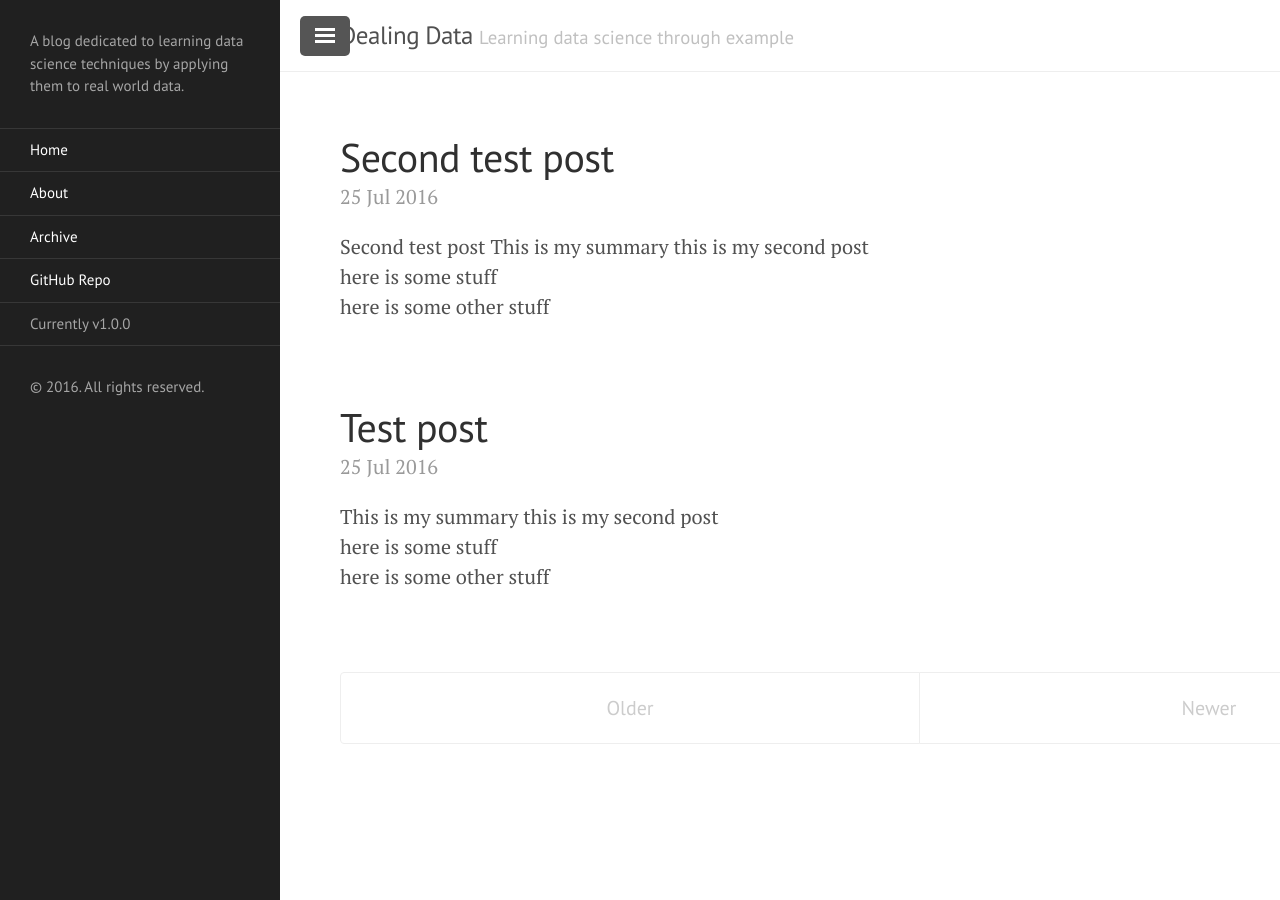
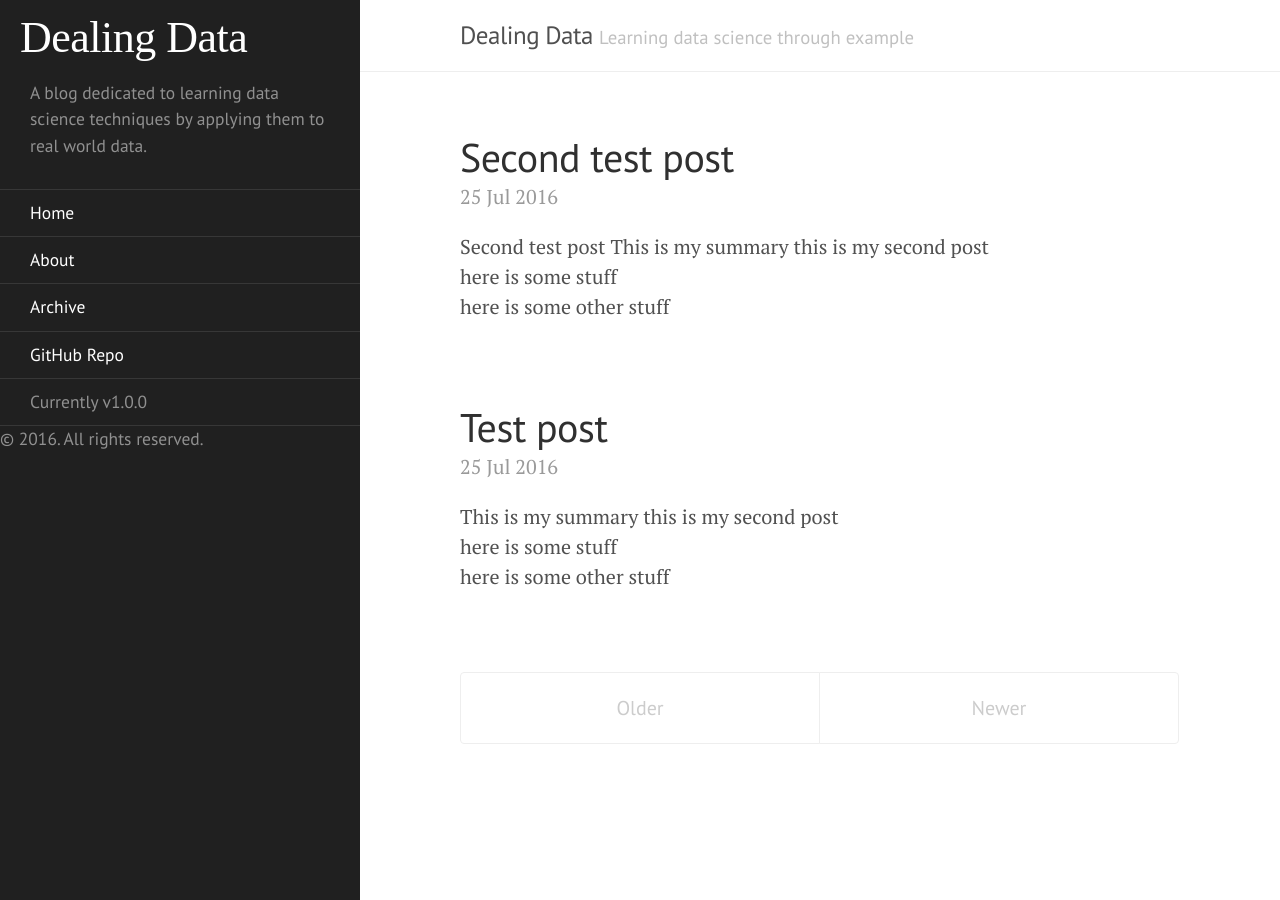
Before and after one commit to Raknoche/Raknoche.github.io, a Jekyll site: the page built from index.html, in a window 1280 px wide. Built offline with Jekyll 4.4.1, drawn with Linux system fonts in a browser that asks for light colours; the list of posts is cut into pages by our own code.

Commit message:
Switched to Hyde format

```diff
--- a/_includes/head.html
+++ b/_includes/head.html
@@ -17,7 +17,7 @@
   <!-- CSS -->
   <link rel="stylesheet" href="{{ site.baseurl }}/public/css/poole.css">
   <link rel="stylesheet" href="{{ site.baseurl }}/public/css/syntax.css">
-  <link rel="stylesheet" href="{{ site.baseurl }}/public/css/lanyon.css">
+  <link rel="stylesheet" href="{{ site.baseurl }}/public/css/hyde.css">
   <link rel="stylesheet" href="https://fonts.googleapis.com/css?family=PT+Serif:400,400italic,700%7CPT+Sans:400">
 
   <!-- Icons -->
--- a/_includes/sidebar.html
+++ b/_includes/sidebar.html
@@ -1,15 +1,19 @@
-<!-- Target for toggling the sidebar `.sidebar-checkbox` is for regular
-     styles, `#sidebar-checkbox` for behavior. -->
-<input type="checkbox" class="sidebar-checkbox" id="sidebar-checkbox" {% if page.layout == "page" or page.title == "Home" %}checked{% endif %}>
+<div class="sidebar">
+    <div class="sidebar-about">
+      <h1>
+        <a href="{{ site.baseurl }}">
+          {{ site.title }}
+        </a>
+      </h1>
+    </div>
 
-<!-- Toggleable sidebar -->
-<div class="sidebar" id="sidebar">
     <div class="sidebar-item">
       <p>{{ site.description }}</p>
     </div>
 
+
     <nav class="sidebar-nav">
-    <a class="sidebar-nav-item{% if page.url == site.baseurl %} active{% endif %}" href="{{ site.baseurl }}/">Home</a>
+    <a class="sidebar-nav-item{% if page.url == site.baseurl %} active{% endif %}" href="{{   site.baseurl }}/">Home</a>
 
       {% comment %}
         The code below dynamically generates a sidebar nav of pages with
@@ -29,9 +33,5 @@
       <span class="sidebar-nav-item">Currently v{{ site.version }}</span>
     </nav>
 
-  <div class="sidebar-item">
-    <p>
-      &copy; {{ site.time | date: '%Y' }}. All rights reserved.
-    </p>
+    <p>&copy; {{ site.time | date: '%Y' }}. All rights reserved.</p>
 </div>
-</div>
--- /dev/null
+++ b/public/css/hyde.css
@@ -0,0 +1,345 @@
+/*
+ *  __                  __
+ * /\ \                /\ \
+ * \ \ \___   __  __   \_\ \     __
+ *  \ \  _ `\/\ \/\ \  /'_` \  /'__`\
+ *   \ \ \ \ \ \ \_\ \/\ \_\ \/\  __/
+ *    \ \_\ \_\/`____ \ \___,_\ \____\
+ *     \/_/\/_/`/___/> \/__,_ /\/____/
+ *                /\___/
+ *                \/__/
+ *
+ * Designed, built, and released under MIT license by @mdo. Learn more at
+ * https://github.com/poole/hyde.
+ */
+
+
+/*
+ * Contents
+ *
+ * Global resets
+ * Sidebar
+ * Container
+ * Reverse layout
+ * Themes
+ */
+
+
+/*
+ * Global resets
+ *
+ * Update the foundational and global aspects of the page.
+ */
+
+html {
+  font-family: "PT Serif", Georgia, "Times New Roman", serif;
+}
+
+h1, h2, h3, h4, h5, h6 {
+  font-family: "PT Sans", Helvetica, Arial, sans-serif;
+  font-weight: 400;
+  color: #313131;
+  letter-spacing: -.025rem;
+}
+
+@media (min-width: 48em) {
+  html {
+    font-size: 16px;
+  }
+}
+@media (min-width: 58em) {
+  html {
+    font-size: 20px;
+  }
+}
+
+
+/*
+ * Sidebar
+ *
+ * Flexible banner for housing site name, intro, and "footer" content. Starts
+ * out above content in mobile and later moves to the side with wider viewports.
+ */
+
+
+ .sidebar {
+  text-align: center;
+  padding: 0;
+  color: rgba(255,255,255,.5);
+  background-color: #202020;
+  font-family: "PT Sans", Helvetica, Arial, sans-serif;
+  font-size: .875rem; /* 15px */
+  top: 0;
+  bottom: 0;
+  overflow-y: auto;
+}
+
+@media (min-width: 48em) {
+  .sidebar {
+    position: fixed;
+    top: 0;
+    left: 0;
+    bottom: 0;
+    width: 18rem;
+    text-align: left;
+  }
+}
+
+/* Sidebar content */
+.sidebar a {
+  font-weight: normal;
+  color: #fff;
+}
+.sidebar-item {
+  padding: 1rem;
+}
+.sidebar-item p:last-child {
+  margin-bottom: 0;
+}
+
+/* Sidebar nav */
+.sidebar-nav {
+  border-bottom: 1px solid rgba(255,255,255,.1);
+}
+.sidebar-nav-item {
+  display: block;
+  padding: .5rem 1rem;
+  border-top: 1px solid rgba(255,255,255,.1);
+}
+.sidebar-nav-item.active,
+a.sidebar-nav-item:hover,
+a.sidebar-nav-item:focus {
+  text-decoration: none;
+  background-color: rgba(255,255,255,.1);
+  border-color: transparent;
+}
+
+@media (min-width: 48em) {
+  .sidebar-item {
+    padding: 1.5rem;
+    padding-top: 0.75rem;
+  }
+  .sidebar-nav-item {
+    padding-left:  1.5rem;
+    padding-right: 1.5rem;
+  }
+}
+
+/* About section */
+/* The "Dealing Data" title on the sidebar*/
+.sidebar-about h1 {
+  color: #fff;
+  margin-top: 0.5rem;
+  margin-left: 1rem;
+  margin-bottom: 0rem;
+  font-family: "Abril Fatface", serif;
+  font-size: 2.2rem;
+}
+
+
+/* Sidebar nav */
+
+/* OLD FORMAT
+.sidebar-nav {
+  margin-bottom: 1rem;
+}
+.sidebar-nav-item {
+  display: block;
+  line-height: 1.75;
+}
+a.sidebar-nav-item:hover,
+a.sidebar-nav-item:focus {
+  text-decoration: underline;
+}
+.sidebar-nav-item.active {
+  font-weight: bold;
+}
+*/
+
+
+/* Masthead */
+.masthead {
+  padding-top:    1rem;
+  padding-bottom: 1rem;
+  margin-bottom: 3rem;
+  margin-left: 18rem;
+  border-bottom: 1px solid #eee;
+}
+.masthead-title {
+  margin-top: 0;
+  margin-bottom: 0;
+  color: #505050;
+}
+.masthead-title a {
+  color: #505050;
+}
+.masthead-title small {
+  font-size: 75%;
+  font-weight: 400;
+  color: #c0c0c0;
+  letter-spacing: 0;
+}
+
+@media (max-width: 48em) {
+  .masthead-title {
+    text-align: center;
+  }
+  .masthead-title small {
+    display: none;
+  }
+  .masthead {
+    margin-left: 0rem;
+  }
+}
+
+
+
+/* Sticky sidebar
+ *
+ * Add the `sidebar-sticky` class to the sidebar's container to affix it the
+ * contents to the bottom of the sidebar in tablets and up.
+ */
+
+@media (min-width: 48em) {
+  .sidebar-sticky {
+    position: absolute;
+    right:  1rem;
+    bottom: 1rem;
+    left:   1rem;
+  }
+}
+
+
+/* Container
+ *
+ * Align the contents of the site above the proper threshold with some margin-fu
+ * with a 25%-wide `.sidebar`.
+ */
+
+.content {
+  padding-top:    0rem;
+  padding-bottom: 0rem;
+}
+
+@media (min-width: 48em) {
+  .content {
+    max-width: 60rem;
+    margin-left: 20rem;
+    margin-right: 2rem;
+  }
+}
+
+@media (min-width: 64em) {
+  .content {
+    margin-left: 22rem;
+    margin-right: 4rem;
+  }
+}
+
+
+/*
+ * Reverse layout
+ *
+ * Flip the orientation of the page by placing the `.sidebar` on the right.
+ */
+
+@media (min-width: 48em) {
+  .layout-reverse .sidebar {
+    left: auto;
+    right: 0;
+  }
+  .layout-reverse .content {
+    margin-left: 2rem;
+    margin-right: 20rem;
+  }
+}
+
+@media (min-width: 64em) {
+  .layout-reverse .content {
+    margin-left: 4rem;
+    margin-right: 22rem;
+  }
+}
+
+
+
+/*
+ * Themes
+ *
+ * As of v1.1, Hyde includes optional themes to color the sidebar and links
+ * within blog posts. To use, add the class of your choosing to the `body`.
+ */
+
+/* Base16 (http://chriskempson.github.io/base16/#default) */
+
+/* Red */
+.theme-base-08 .sidebar {
+  background-color: #ac4142;
+}
+.theme-base-08 .content a,
+.theme-base-08 .related-posts li a:hover {
+  color: #ac4142;
+}
+
+/* Orange */
+.theme-base-09 .sidebar {
+  background-color: #d28445;
+}
+.theme-base-09 .content a,
+.theme-base-09 .related-posts li a:hover {
+  color: #d28445;
+}
+
+/* Yellow */
+.theme-base-0a .sidebar {
+  background-color: #f4bf75;
+}
+.theme-base-0a .content a,
+.theme-base-0a .related-posts li a:hover {
+  color: #f4bf75;
+}
+
+/* Green */
+.theme-base-0b .sidebar {
+  background-color: #90a959;
+}
+.theme-base-0b .content a,
+.theme-base-0b .related-posts li a:hover {
+  color: #90a959;
+}
+
+/* Cyan */
+.theme-base-0c .sidebar {
+  background-color: #75b5aa;
+}
+.theme-base-0c .content a,
+.theme-base-0c .related-posts li a:hover {
+  color: #75b5aa;
+}
+
+/* Blue */
+.theme-base-0d .sidebar {
+  background-color: #6a9fb5;
+}
+.theme-base-0d .content a,
+.theme-base-0d .related-posts li a:hover {
+  color: #6a9fb5;
+}
+
+/* Magenta */
+.theme-base-0e .sidebar {
+  background-color: #aa759f;
+}
+.theme-base-0e .content a,
+.theme-base-0e .related-posts li a:hover {
+  color: #aa759f;
+}
+
+/* Brown */
+.theme-base-0f .sidebar {
+  background-color: #8f5536;
+}
+.theme-base-0f .content a,
+.theme-base-0f .related-posts li a:hover {
+  color: #8f5536;
+}
```
Also changed, not shown: 9 other files. Lines whose indentation alone changed are shown as unchanged.
